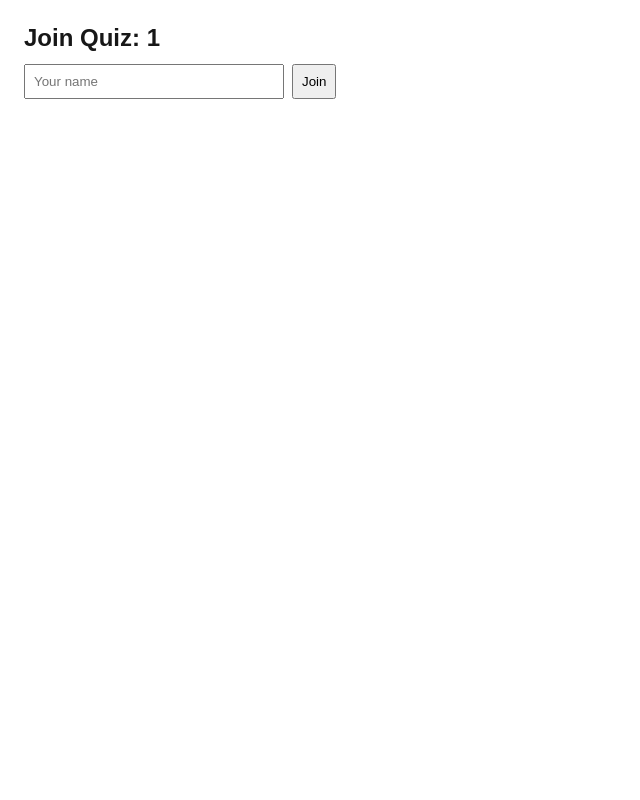
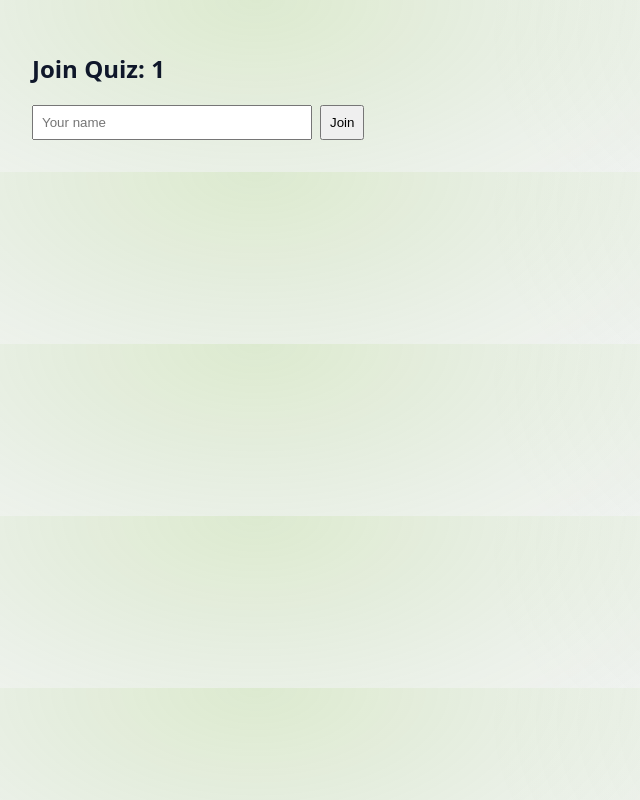
Before and after one commit to deepanshu587/quizmaster, a Next.js app: page /join/1 in a window 1280 px wide. Shown: the whole page, without its empty margins (0-640 px from the left). Built offline with nearby package versions, Linux system fonts and the light colour scheme.

Commit message:
Rebrand UI + add create/join home page

```diff
--- a/src/app/globals.css
+++ b/src/app/globals.css
@@ -1,42 +1,85 @@
-:root {
-  --background: #ffffff;
-  --foreground: #171717;
+:root{
+  --brand: #76bc21;
+  --bg: #f3f4f6;          /* light grey */
+  --card: #ffffff;
+  --text: #0f172a;
+  --muted: #64748b;
+  --border: #e5e7eb;
 }
 
-@media (prefers-color-scheme: dark) {
-  :root {
-    --background: #0a0a0a;
-    --foreground: #ededed;
-  }
+body{
+  background: radial-gradient(900px 500px at 20% 0%, rgba(118,188,33,.18), transparent 60%),
+              radial-gradient(900px 500px at 80% 20%, rgba(118,188,33,.10), transparent 60%),
+              var(--bg);
+  color: var(--text);
+  font-family: system-ui, -apple-system, Segoe UI, Roboto, Arial, sans-serif;
 }
 
-html,
-body {
-  max-width: 100vw;
-  overflow-x: hidden;
+.container{
+  max-width: 900px;
+  margin: 0 auto;
+  padding: 28px 16px;
 }
 
-body {
-  color: var(--foreground);
-  background: var(--background);
-  font-family: Arial, Helvetica, sans-serif;
-  -webkit-font-smoothing: antialiased;
-  -moz-osx-font-smoothing: grayscale;
+.card{
+  background: var(--card);
+  border: 1px solid var(--border);
+  border-radius: 14px;
+  padding: 18px;
+  box-shadow: 0 8px 30px rgba(15, 23, 42, 0.06);
 }
 
-* {
-  box-sizing: border-box;
-  padding: 0;
+.title{
   margin: 0;
+  font-size: 34px;
+  font-weight: 800;
+  letter-spacing: -0.02em;
 }
 
-a {
-  color: inherit;
-  text-decoration: none;
+.muted{ color: var(--muted); }
+
+.row{
+  display: flex;
+  gap: 10px;
+  margin-top: 14px;
+  flex-wrap: wrap;
 }
 
-@media (prefers-color-scheme: dark) {
-  html {
-    color-scheme: dark;
-  }
+.input{
+  flex: 1;
+  min-width: 220px;
+  padding: 12px 12px;
+  border-radius: 10px;
+  border: 1px solid var(--border);
+  outline: none;
 }
+
+.input:focus{
+  border-color: rgba(118,188,33,.7);
+  box-shadow: 0 0 0 4px rgba(118,188,33,.18);
+}
+
+.btn{
+  background: var(--brand);
+  color: white;
+  border: none;
+  border-radius: 10px;
+  padding: 12px 14px;
+  font-weight: 700;
+  cursor: pointer;
+}
+
+.btn:disabled{
+  opacity: 0.5;
+  cursor: not-allowed;
+}
+
+.btnSecondary{
+  background: white;
+  color: var(--text);
+  border: 1px solid var(--border);
+  border-radius: 10px;
+  padding: 12px 14px;
+  font-weight: 700;
+  cursor: pointer;
+}
```
